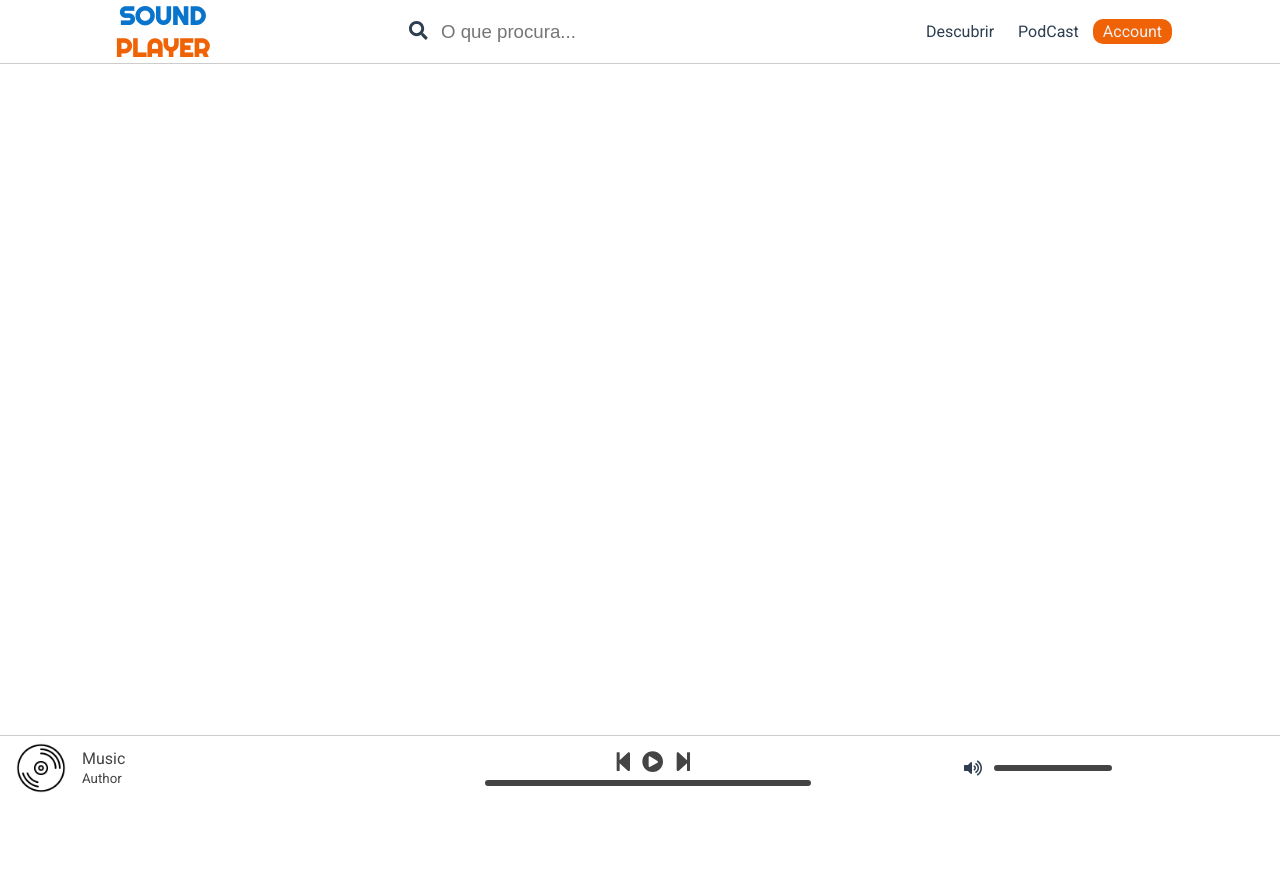
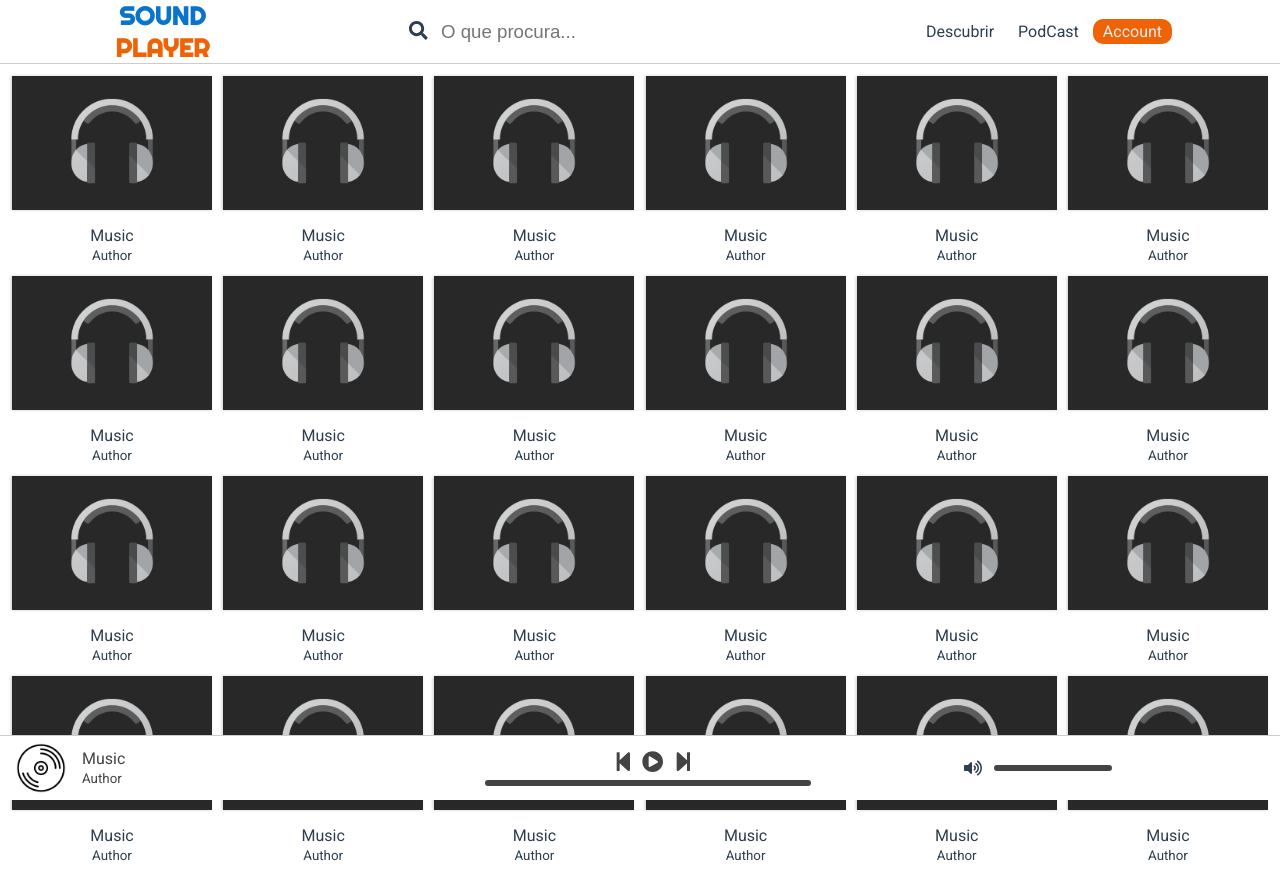
Before and after one commit to acidiney/sound-player, a Vue app: page /#/ in a window 1280 px wide. Before the commit the page ends 800 px from the top, so only its background shows below. Built offline with nearby package versions, Linux system fonts and the light colour scheme.

Commit message:
Done base struture

```diff
--- /dev/null
+++ b/src/components/Card.vue
@@ -0,0 +1,25 @@
+<template>
+  <div class="card">
+    <header>
+      <img src="../assets/music.png" alt="music" height="100" width="100">
+    </header>
+    <div class="bottom-info">
+      <p>
+        <span>Music</span> <br>
+        <small> Author </small>
+      </p>
+    </div>
+  </div>
+</template>
+<style lang="scss" scoped>
+  .card {
+    width: 200px;
+    height: 200px;
+
+    header {
+      background-color: #282828;
+      padding: 15px;
+      box-shadow: -1px 0px 3px #ccc;
+    }
+  }
+</style>
--- a/src/components/Menu.vue
+++ b/src/components/Menu.vue
@@ -42,6 +42,7 @@ export default {
         display: flex;
         justify-content: center;
         align-items: center;
+        border-radius: 15px;
       }
       nav {
         flex: 1;
--- a/src/components/Player.vue
+++ b/src/components/Player.vue
@@ -27,6 +27,7 @@
  div#player {
    position: fixed;
    bottom: 0;
+   background: #fff;
    border-top: 1px solid #ccc;
    width: 100%;
    height: 4pc;
--- a/src/views/Home.vue
+++ b/src/views/Home.vue
@@ -1,11 +1,35 @@
 <template>
   <div class="home">
+    <div class="list">
+      <app-card v-for="(i, index) in 6" :key="index"/>
+    </div>
+    <div class="list">
+      <app-card v-for="(i, index) in 6" :key="index"/>
+    </div>
+    <div class="list">
+      <app-card v-for="(i, index) in 6" :key="index"/>
+    </div>
+    <div class="list">
+      <app-card v-for="(i, index) in 6" :key="index"/>
+    </div>
   </div>
 </template>
-
 <script>
 // @ is an alias to /src
+import Card from '@/components/Card'
 export default {
-  name: 'home'
+  name: 'home',
+  components: {
+    'app-card': Card
+  }
 }
 </script>
+<style lang="scss" scoped>
+div.home {
+  padding: 12px;
+  div.list {
+    display: flex;
+    justify-content: space-between;
+  }
+}
+</style>
```
Also changed, not shown: src/assets/logo.png (deleted), src/assets/music.png (added).
